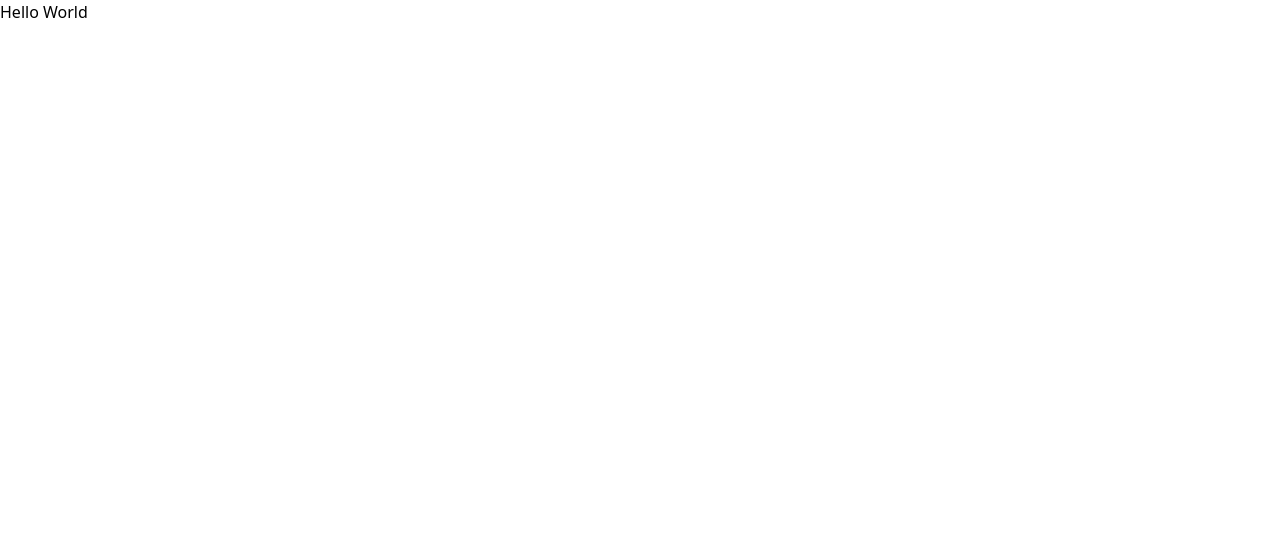
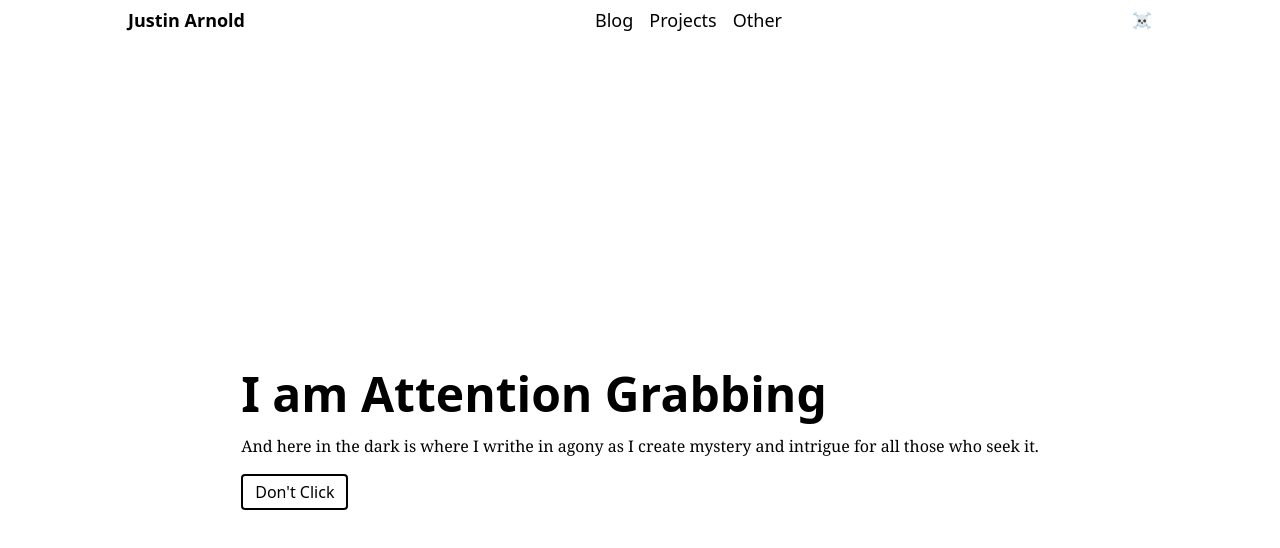
Before and after one commit to Justin-Arnold/Portfolio-2023, a Nuxt app: page / in a window 1280 px wide. Shown: the top 548 px of the page. Built offline with nearby package versions, Linux system fonts and the light colour scheme.

Commit message:
ATF Rough Draft
This commit consists of a fast rough draft for the overall shape of the content above the fold. This includes a page header and a call to action (CTA)

```diff
--- a/app.vue
+++ b/app.vue
@@ -1,3 +1,6 @@
 <template>
-    <NuxtPage />
+    <AtomPageFrame>
+        <OrganismSiteHeader></OrganismSiteHeader>
+        <NuxtPage />
+    </AtomPageFrame>
 </template>
--- /dev/null
+++ b/components/atom/PageFrame.vue
@@ -0,0 +1,11 @@
+<template>
+    <div class="px-8 flex justify-center">
+        <div class="max-w-[1024px] w-full relative">
+            <slot />
+        </div>
+    </div>
+</template>
+
+<script setup lang="ts">
+
+</script>
--- /dev/null
+++ b/components/organism/CallToAction.vue
@@ -0,0 +1,13 @@
+<template>
+    <div class="h-full grid place-items-center">
+        <div class="flex flex-col gap-4">
+            <h2 class="text-5xl font-bold">I am Attention Grabbing</h2>
+            <h4 class="font-thin font-serif text-md">And here in the dark is where I writhe in agony as I create mystery and intrigue for all those who seek it.</h4>
+            <span class="px-3 py-1 border-2 border-black rounded w-[fit-content]">Don't Click</span>
+        </div>
+    </div>
+</template>
+
+<script setup lang="ts">
+
+</script>
--- /dev/null
+++ b/components/organism/SiteHeader.vue
@@ -0,0 +1,17 @@
+<template>
+    <div class="flex justify-between items-center h-10 sticky top-0">
+        <div>
+            <h2 class="font-bold text-lg">Justin Arnold</h2>
+        </div>
+        <div class="flex justify-center items-center gap-4">
+            <h2 class=" text-lg">Blog</h2>
+            <h2 class=" text-lg">Projects</h2>
+            <h2 class=" text-lg">Other</h2>
+        </div>
+        <div>☠️</div>
+    </div>
+</template>
+
+<script setup lang="ts">
+
+</script>☠️
--- /dev/null
+++ b/components/template/Home.vue
@@ -0,0 +1,12 @@
+<template>
+    <!-- Above The Fold -->
+    <section class="h-screen w-full">
+        <OrganismCallToAction />
+    </section>
+    <!-- scroll creator -->
+    <div class="h-[2000px]" ></div>
+</template>
+
+<script setup lang="ts">
+
+</script>
--- a/pages/index.vue
+++ b/pages/index.vue
@@ -1,3 +1,3 @@
 <template>
-    Hello World
+    <TemplateHome/>
 </template>
```
